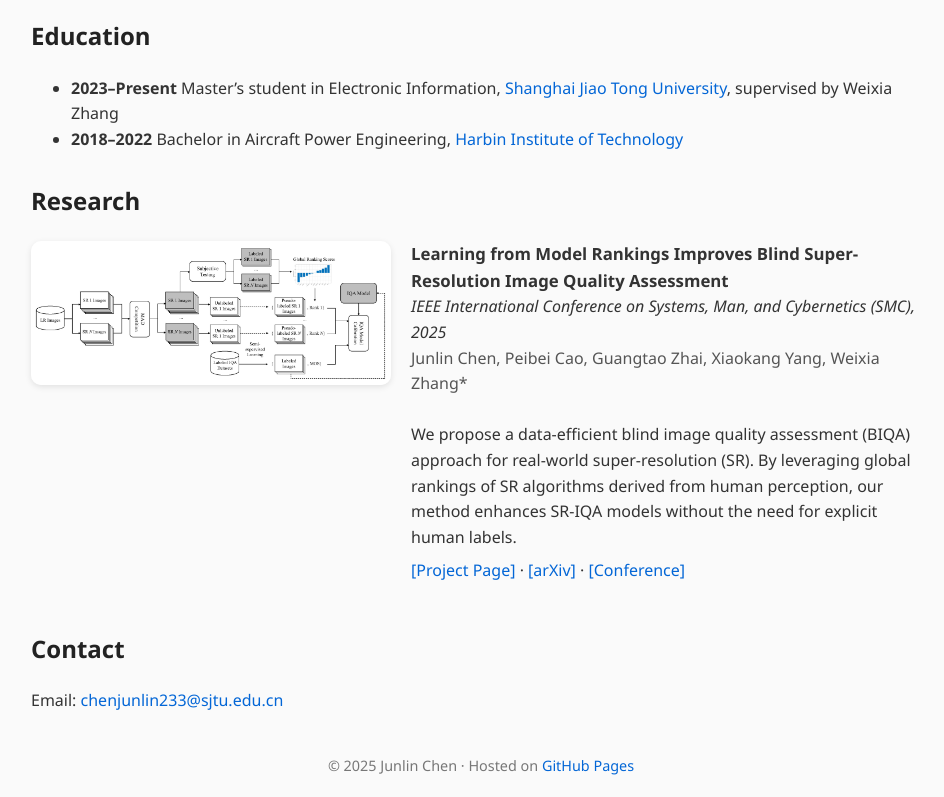
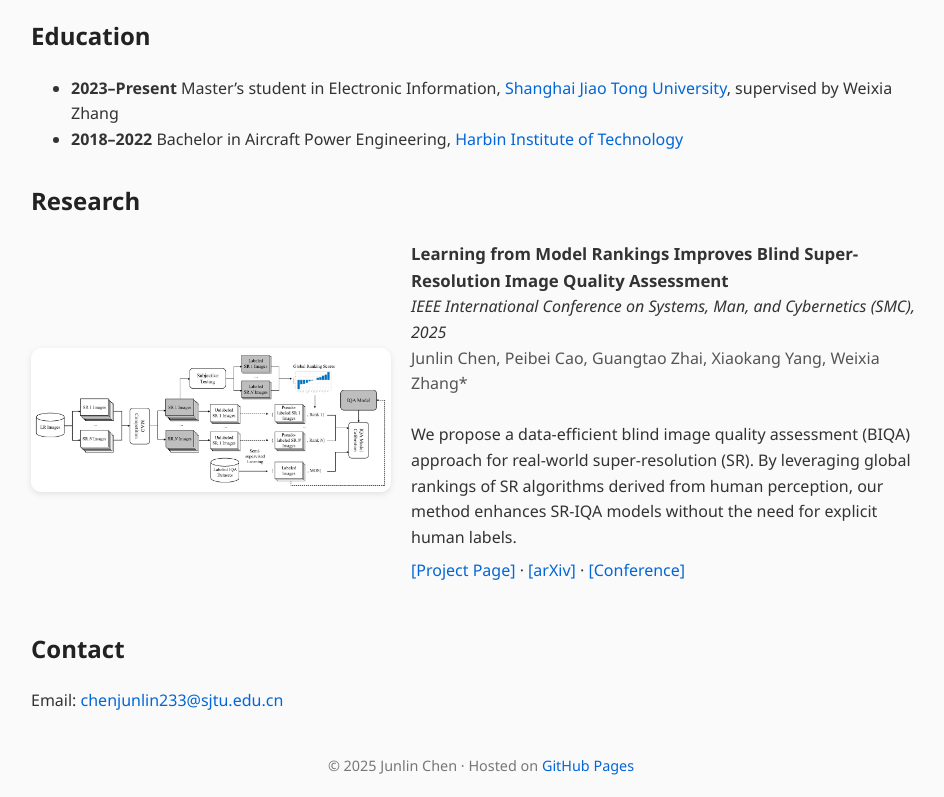
Before and after one commit to cschenjunlin/cschenjunlin.github.io, a plain HTML site: page index.html in a window 1280 px wide. Shown: the part 491-1288 px from the top of the page, without its empty margins (159-1103 px from the left). Drawn offline with Linux system fonts and the light colour scheme.

Commit message:
Update index.html

```diff
--- a/index.html
+++ b/index.html
@@ -89,7 +89,7 @@
 
   <section class="section">
     <h2>Research</h2>
-    <div style="display: flex; align-items: flex-start; gap: 20px; margin-bottom: 30px;">
+    <div style="display: flex; align-items: center; gap: 20px; margin-bottom: 30px;">
       <!-- 左侧论文图片 -->
       <img
         src="https://raw.githubusercontent.com/cschenjunlin/cschenjunlin.github.io/main/figures/SR-IQA-SMC25.jpg"
```
